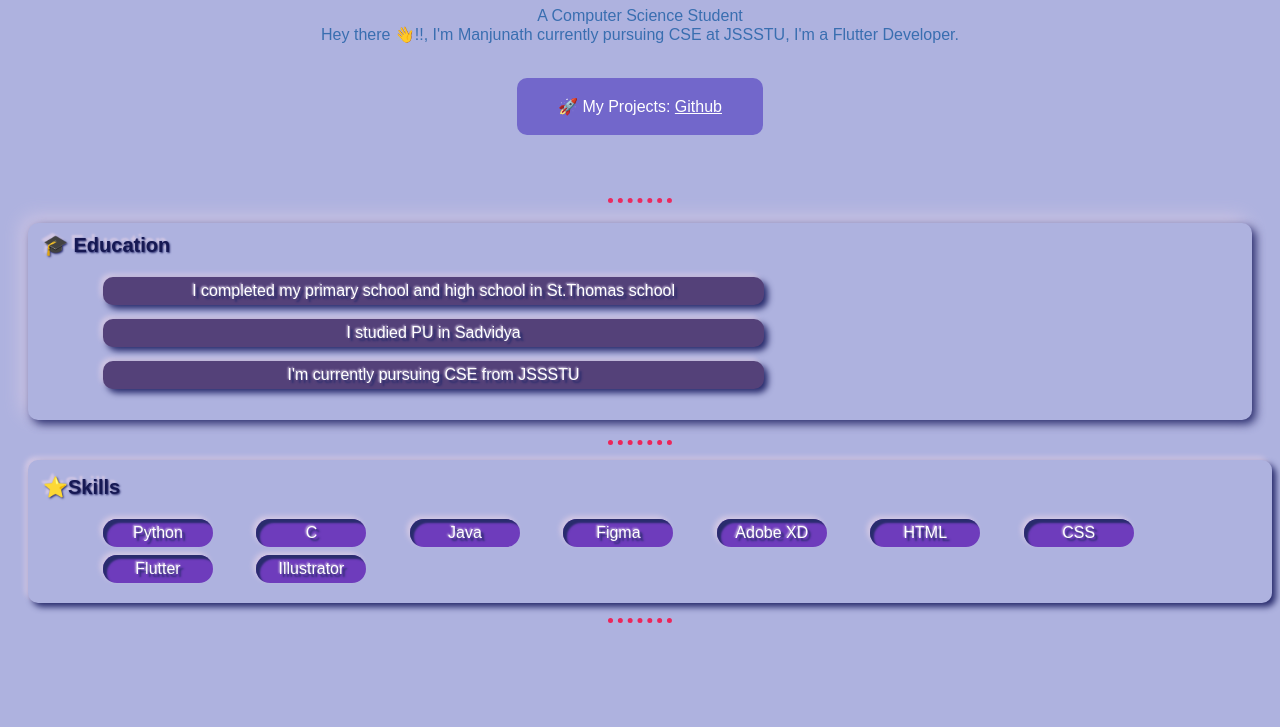
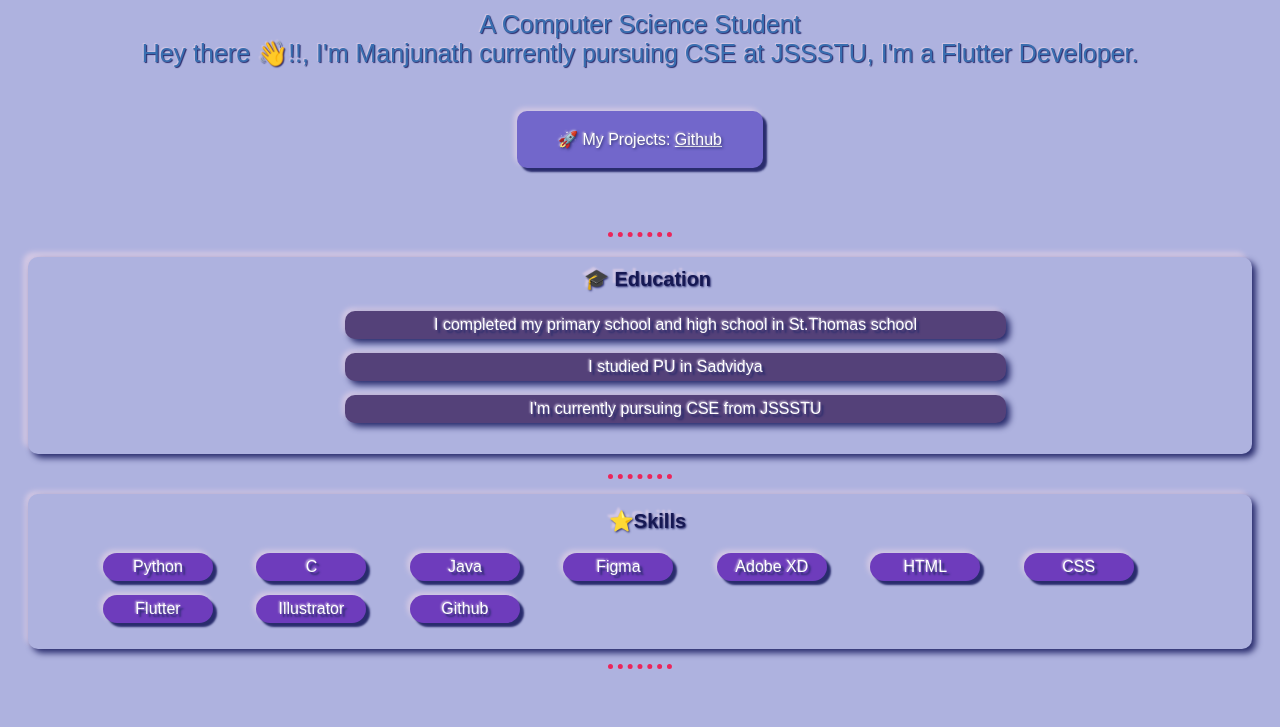
Before and after one commit to ManjunathRK1251/Web_Technologies_Lab, a plain HTML site: page 4.Resume/index.html in a window 1280 px wide. Shown: the part 73-800 px from the top of the page. Drawn offline with Linux system fonts and the light colour scheme.

Commit message:
add neomorphism style to few more components

```diff
--- a/4.Resume/css/styles.css
+++ b/4.Resume/css/styles.css
@@ -28,6 +28,7 @@ h1 {
   color: #292c6d;
   font-family: sans-serif;
   text-align: center;
+  text-shadow: 1px 1px 2px #292c6d, -1px -1px 1px #d2c7e4;
 }
 
 .introduction {
@@ -35,6 +36,8 @@ h1 {
   margin-right: auto;
   text-align: center;
   color: #396eb0;
+  font-size: 25px;
+  text-shadow: 1px 1px 1px #292c6d, -1px -1px 1px #d2c7e4;
 }
 
 .education ul li {
@@ -49,8 +52,9 @@ h1 {
 .education {
   margin-left: 15px;
   padding-bottom: 5px;
-  box-shadow: 4px 4px 10px #292c6d, -5px -5px 20px #d2c7e4;
+  box-shadow: 4px 4px 6px #292c6d, -5px -5px 5px #d2c7e4;
   border-radius: 10px;
+  text-align: center;
 }
 
 .projects {
@@ -65,6 +69,12 @@ h1 {
   padding: 3px;
   border-radius: 10px;
   margin-bottom: 5%;
+  box-shadow: 4px 4px 2px #292c6d, -3px -3px 5px #d2c7e4;
+  text-shadow: 1px 1px 3px #292c6d, -1px -1px 2px #d2c7e4;
+}
+
+.projects:hover {
+  box-shadow: 4px 4px 2px #292c6d inset, -3px -3px 5px #d2c7e4;
 }
 
 .skills {
@@ -74,16 +84,18 @@ h1 {
   color: black;
   flex-direction: row;
   margin-left: 0px;
-  margin-right: 0px;
+  margin-right: 20px;
   box-shadow: 4px 4px 6px #292c6d, -3px -3px 5px #d2c7e4;
+  /* text-align: center; */
 }
 
 ul > li {
   display: inline-block;
   zoom: 1;
   *display: inline;
-  box-shadow: 4px 4px 2px #292c6d inset, -3px -3px 5px #d2c7e4;
+  box-shadow: 4px 4px 2px #292c6d, -3px -3px 5px #d2c7e4;
   text-shadow: 3px 3px 2px #292c6d, -1px -1px 2px #d2c7e4;
+  margin-bottom: 10px;
 }
 
 a {
--- a/4.Resume/index.html
+++ b/4.Resume/index.html
@@ -56,6 +56,7 @@
           font-size: 20px;
           padding-left: 15px;
           padding-top: 15px;
+          text-align: center;
         "
       >
         <span style="color: #161853; font-weight: 600">⭐Skills</span>
@@ -71,6 +72,7 @@
         <li>CSS</li>
         <li>Flutter</li>
         <li>Illustrator</li>
+        <li>Github</li>
       </ul>
     </div>
 
```
